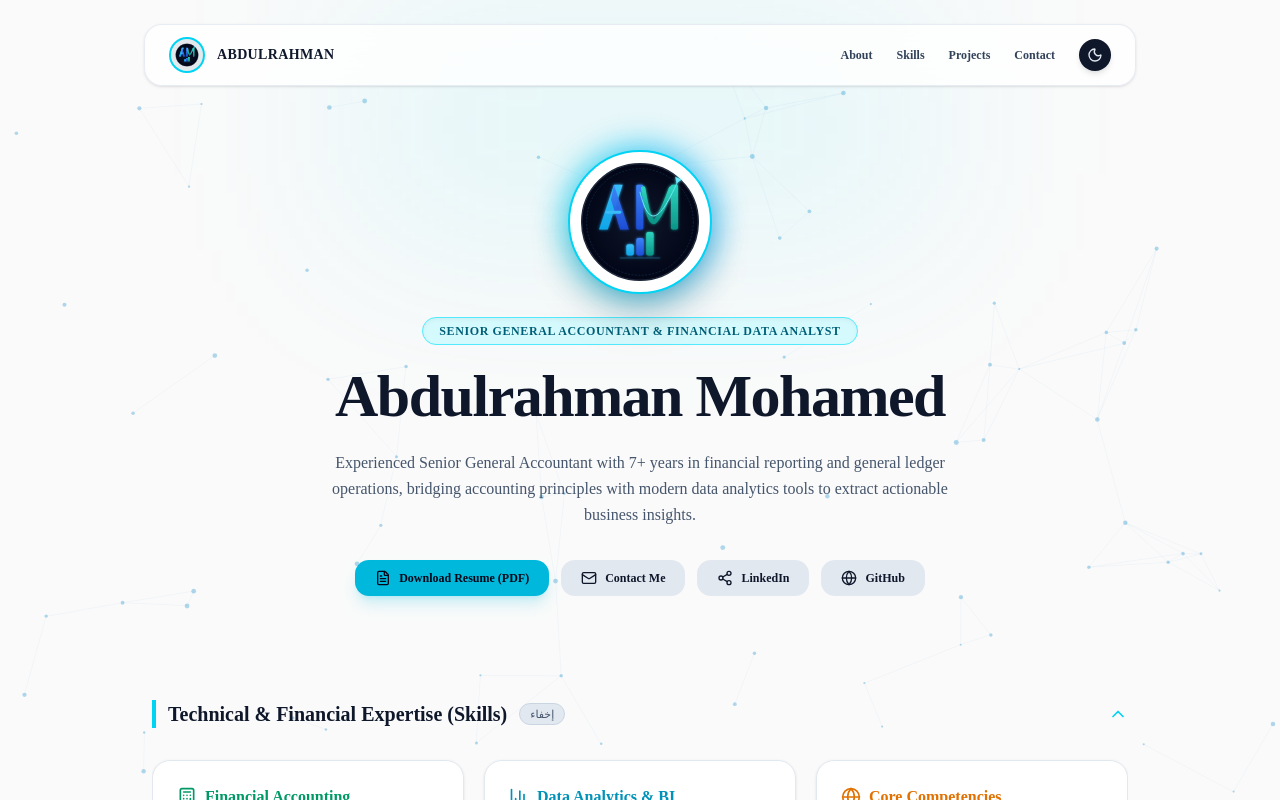
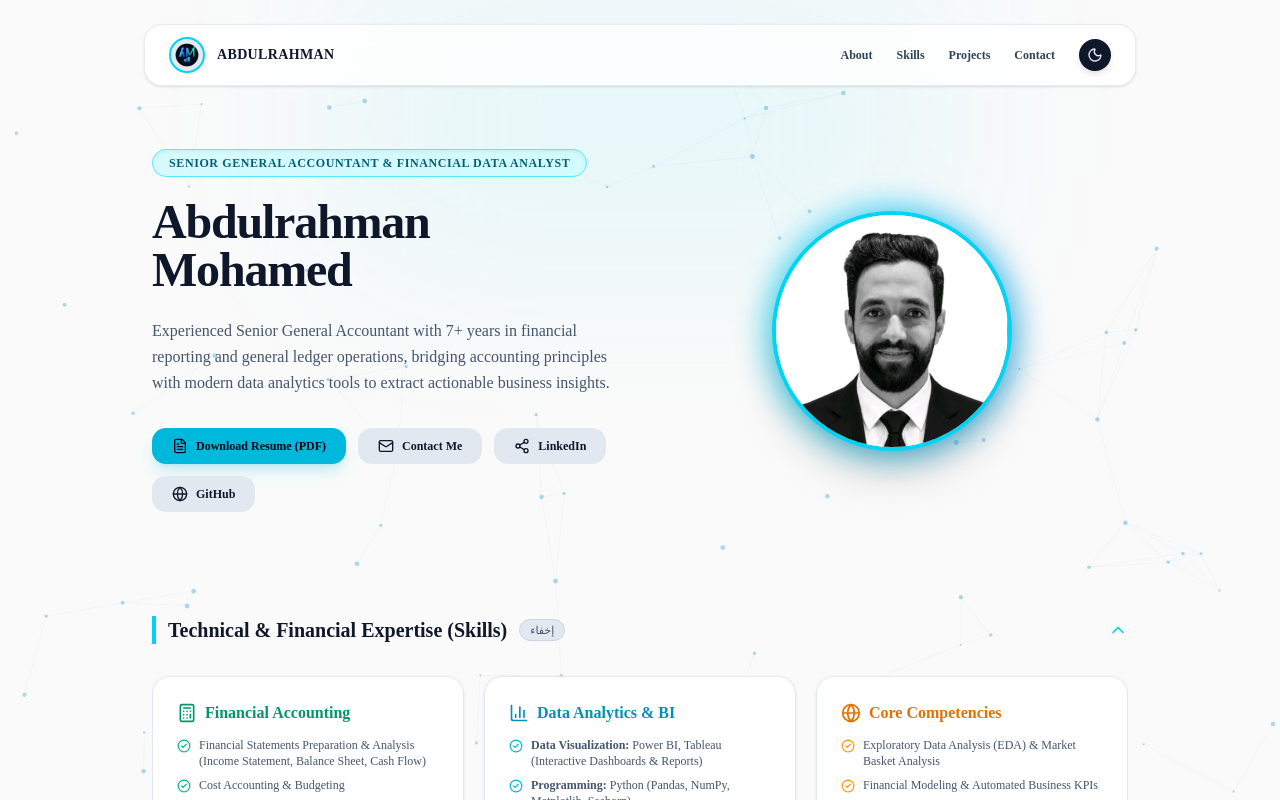
Before and after one commit to abdulrahmanmohamed306/my-portfolio, a Next.js app: page / in a window 1280 px wide. Shown: the top 800 px of the page. Built offline with nearby package versions, Linux system fonts and the light colour scheme.

Commit message:
Add profile photo to hero section

```diff
--- a/app/page.tsx
+++ b/app/page.tsx
@@ -2,6 +2,7 @@
 
 import React, { useState, useEffect, useRef } from 'react';
 import Link from 'next/link';
+import Image from 'next/image';
 import {
   FileText,
   Mail,
@@ -240,21 +241,10 @@ export default function PortfolioHome() {
 
       <main className="max-w-5xl mx-auto px-6 py-12 space-y-20 relative z-10">
 
-        {/* Hero Section */}
-        <section className="text-center space-y-6 pt-4">
-          <div className="flex justify-center">
-            <div className="relative group">
-              <div className="absolute -inset-1 bg-gradient-to-r from-cyan-400 to-sky-500 rounded-full blur-lg opacity-75 group-hover:opacity-100 transition duration-500" />
-              <div className="relative w-36 h-36 rounded-full bg-white dark:bg-slate-950 border-2 border-cyan-400 p-2 flex items-center justify-center overflow-hidden shadow-2xl">
-                <img
-                  src="/logo.svg"
-                  alt="Abdulrahman Logo"
-                  className="w-full h-full object-contain"
-                />
-              </div>
-            </div>
-          </div>
+        {/* Hero Section (Updated with Personal Photo) */}
+        <section className="grid grid-cols-1 md:grid-cols-2 gap-8 items-center pt-4">
 
+          <div className="space-y-6 text-center md:text-left">
             <div className="inline-block">
               <span className={`px-4 py-1.5 rounded-full font-bold text-xs uppercase tracking-wider shadow-inner ${
                 isDark
@@ -265,15 +255,15 @@ export default function PortfolioHome() {
               </span>
             </div>
 
-          <h1 className={`text-4xl sm:text-6xl font-black tracking-tight ${isDark ? 'text-slate-100' : 'text-slate-900'}`}>
+            <h1 className={`text-4xl sm:text-5xl font-black tracking-tight ${isDark ? 'text-slate-100' : 'text-slate-900'}`}>
               Abdulrahman Mohamed
             </h1>
 
-          <p className={`text-sm sm:text-base max-w-2xl mx-auto leading-relaxed font-normal ${isDark ? 'text-slate-400' : 'text-slate-600'}`}>
+            <p className={`text-sm sm:text-base leading-relaxed font-normal ${isDark ? 'text-slate-400' : 'text-slate-600'}`}>
               Experienced Senior General Accountant with 7+ years in financial reporting and general ledger operations, bridging accounting principles with modern data analytics tools to extract actionable business insights.
             </p>
 
-          <div className="flex flex-wrap items-center justify-center gap-3 pt-2 font-medium text-xs">
+            <div className="flex flex-wrap items-center justify-center md:justify-start gap-3 pt-2 font-medium text-xs">
               <a
                 href="/Abdulrahman_Mohamed_CV.pdf"
                 download
@@ -311,6 +301,24 @@ export default function PortfolioHome() {
                 <span>GitHub</span>
               </a>
             </div>
+          </div>
+
+          {/* Personal Photo Element */}
+          <div className="flex justify-center">
+            <div className="relative group">
+              <div className="absolute -inset-1 bg-gradient-to-r from-cyan-400 to-sky-500 rounded-full blur-lg opacity-75 group-hover:opacity-100 transition duration-500" />
+              <div className="relative w-48 h-48 md:w-60 md:h-60 rounded-full bg-white dark:bg-slate-950 border-4 border-cyan-400 overflow-hidden shadow-2xl">
+                <Image
+                  src="/my.photo.jpg"
+                  alt="Abdulrahman Mohamed"
+                  fill
+                  priority
+                  className="object-cover object-center"
+                />
+              </div>
+            </div>
+          </div>
+
         </section>
 
         {/* Skills Section */}
```
Lines whose indentation alone changed are shown as unchanged.
